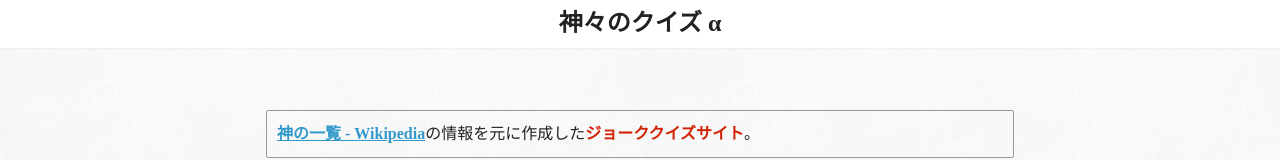
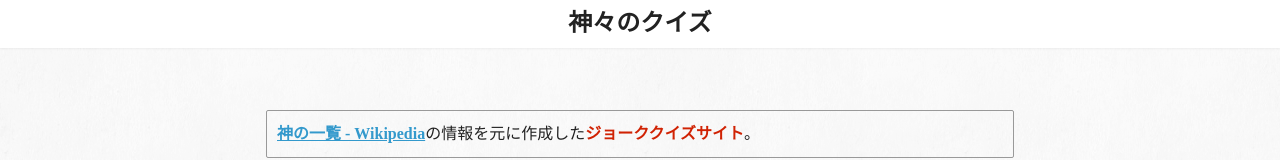
Before and after one commit to kimulaco/kamigami-quiz, a Nuxt app: page / in a window 1280 px wide. Shown: the top 160 px of the page. Built offline with nearby package versions, Linux system fonts and the light colour scheme.

Commit message:
update app version

```diff
--- a/components/layouts/SiteHeader.vue
+++ b/components/layouts/SiteHeader.vue
@@ -5,7 +5,7 @@
         <router-link
           to="/"
           class="c-site-header__title-anchor"
-        >神々のクイズ α</router-link>
+        >神々のクイズ</router-link>
       </h1><!-- /.c-site-header__title -->
     </div><!-- /.c-site-header__inner -->
   </header><!-- /.c-site-header -->
--- a/package.json
+++ b/package.json
@@ -1,6 +1,6 @@
 {
   "name": "kamigami-quiz",
-  "version": "0.1.0",
+  "version": "1.0.0",
   "description": "「神の一覧 - Wikipedia」の情報を元に作成したジョーククイズサイト。",
   "author": "kimulaco",
   "private": true,
```
Also changed, not shown: 3 other files (tests, documents, lock files or other folders).
